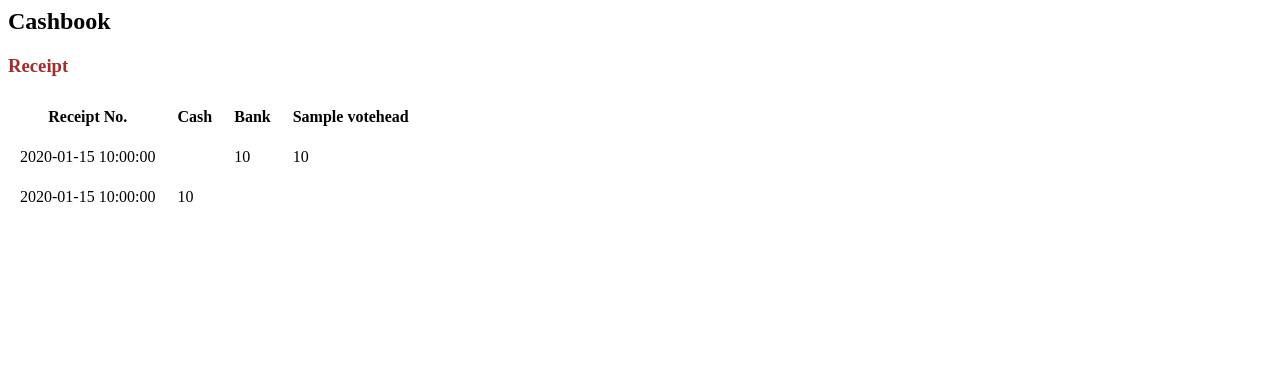
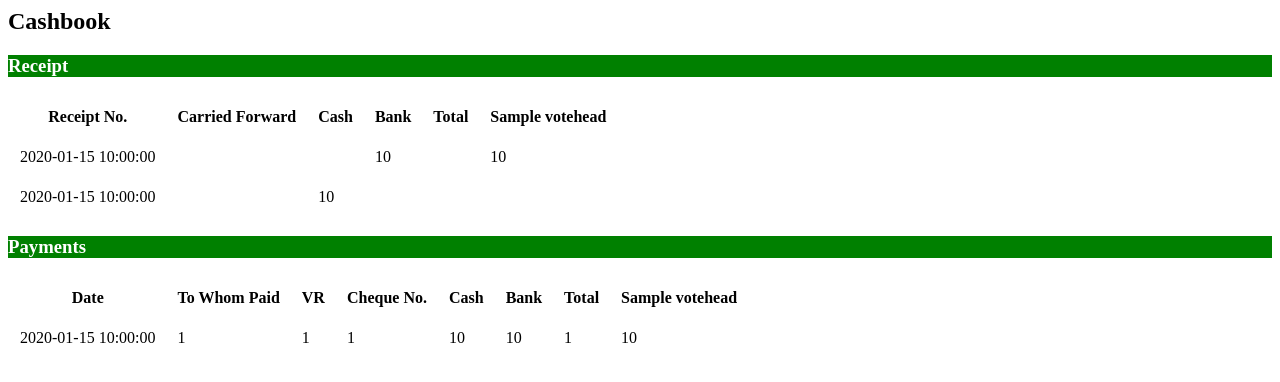
Before and after one commit to BillMuriu/school_accounting_system, a Python web app: template resource_manager/accounting/templates/accounting/cashbook.html in a window 1280 px wide. Shown: the top 382 px of the page. Run offline with Jinja, Linux system fonts and the light colour scheme; the template is opened without the code that fills it: most values are stand-ins (such as "Sample title", 1, 10 or a date in 2020).

Commit message:
The payments section

```diff
--- a/resource_manager/accounting/templates/accounting/cashbook.html
+++ b/resource_manager/accounting/templates/accounting/cashbook.html
@@ -9,26 +9,30 @@
         padding: 10px;
     }
     h3 {
-        color: brown;
+        color: white;
+        background-color: green;
     }
 </style>
 
 <table>
     <tr>
         <th>Receipt No.</th>
+        <th>Carried Forward</th>
         <th>Cash</th>
         <th>Bank</th>
+        <th>Total</th>
         {% for votehead in voteheads %}
             <th>{{ votehead.name }}</th>
         {% endfor %}
         </tr>
     </tr>
-    <!-- Add rows for receipts -->
         {% for receipt in checkreceipts %}
             <tr>
                 <td>{{ receipt.date_received }}</td>
                 <td></td>
+                <td></td>
                 <td>{{ receipt.amount }}</td>
+                <td></td>
                 {% for votehead in voteheads %}
                     <td>{{ votehead.amount_budgeted }}</td>
                 {% endfor %}
@@ -37,10 +41,43 @@
         {% for receipt in cashreceipts %}
             <tr>
                 <td>{{ receipt.date_received }}</td>
+                <td></td>
                 <td>{{ latest_cash_receipt.amount }}</td>
+                <td></td>
                 <td></td>
                 <td></td>
                 <td></td>
             </tr>
         {% endfor %}
 </table>
+
+
+<h3>Payments</h3>
+<table>
+    <tr>
+        <th>Date</th>
+        <th>To Whom Paid</th>
+        <th>VR</th>
+        <th>Cheque No.</th>
+        <th>Cash</th>
+        <th>Bank</th>
+        <th>Total</th>
+        {% for votehead in voteheads %}
+            <th>{{ votehead.name }}</th>
+        {% endfor %}
+    </tr>
+    {% for payment in payments %}
+        <tr>
+            <td>{{ payment.date }}</td>
+            <td>{{ payment.to_whom_paid }}</td>
+            <td>{{ payment.vr_number }}</td>
+            <td>{{ payment.cheque_number }}</td>
+            <td>{{ payment.cash_amount }}</td>
+            <td>{{ payment.bank_amount }}</td>
+            <td>{{ payment.total_amount }}</td>
+            {% for votehead in voteheads %}
+                <td>{{ votehead.amount_budgeted }}</td>
+            {% endfor %}
+        </tr>
+    {% endfor %}
+</table>
```
